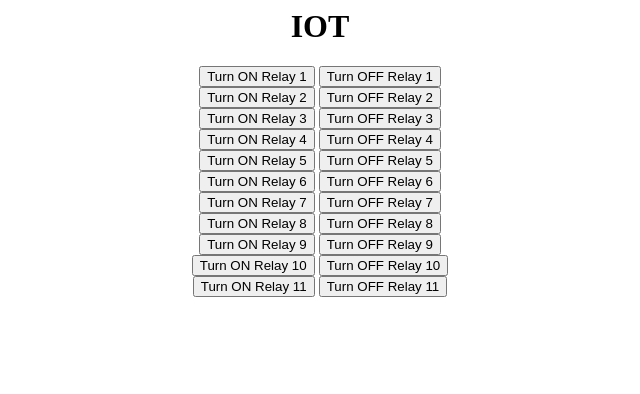
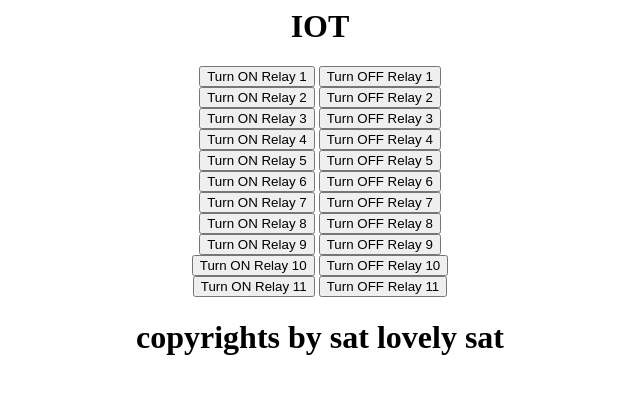
Before and after one commit to SATHEESH2123/haii, a plain HTML site: page index.html in a window 1280 px wide. Shown: the whole page, without its empty margins (320-960 px from the left). Drawn offline with Linux system fonts and the light colour scheme.

Commit message:
Update index.html

```diff
--- a/index.html
+++ b/index.html
@@ -28,5 +28,6 @@
 <button type=\"submit\" name=\"state11\" value=\"0\">Turn ON Relay 11</button>
 <button type=\"submit\" name=\"state11\" value=\"1\">Turn OFF Relay 11</button>
 </center></form>
+<h1><center>copyrights by sat lovely sat</center></h1>
 </body>
 </html>
```
